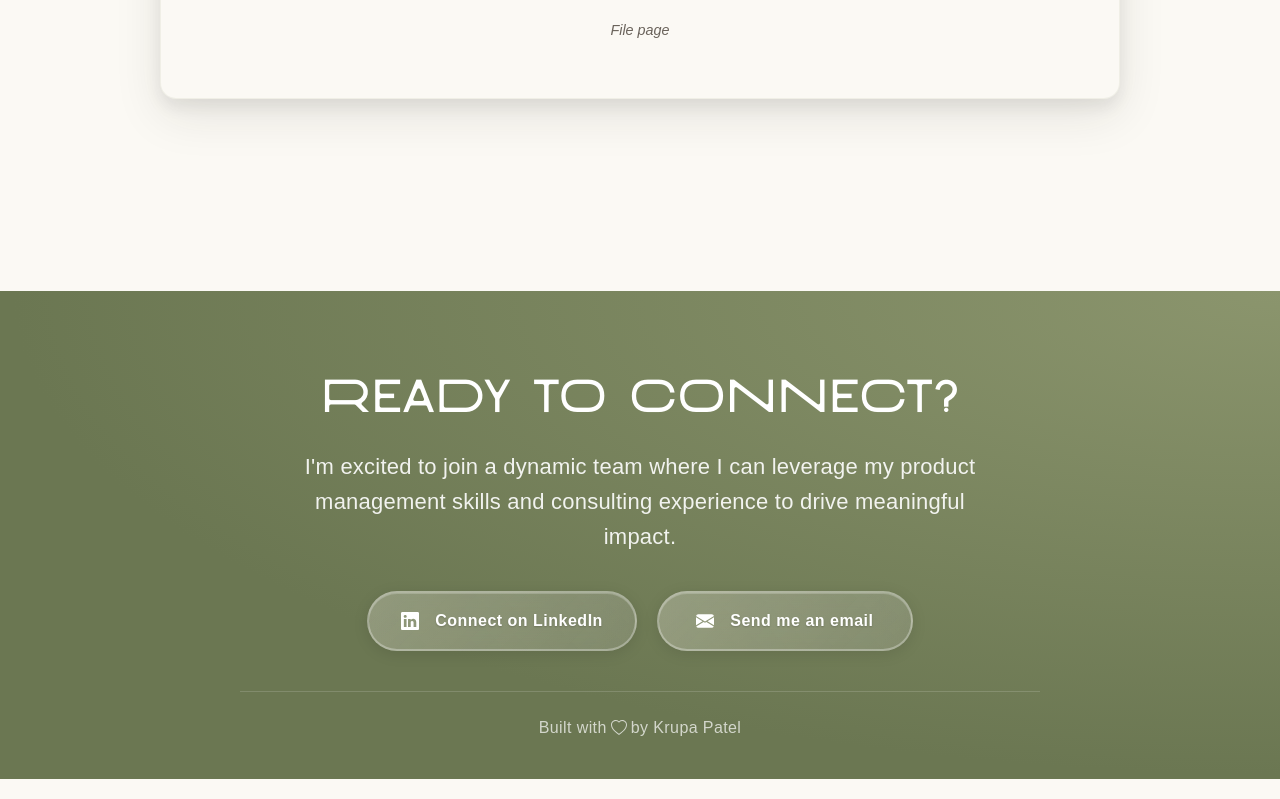
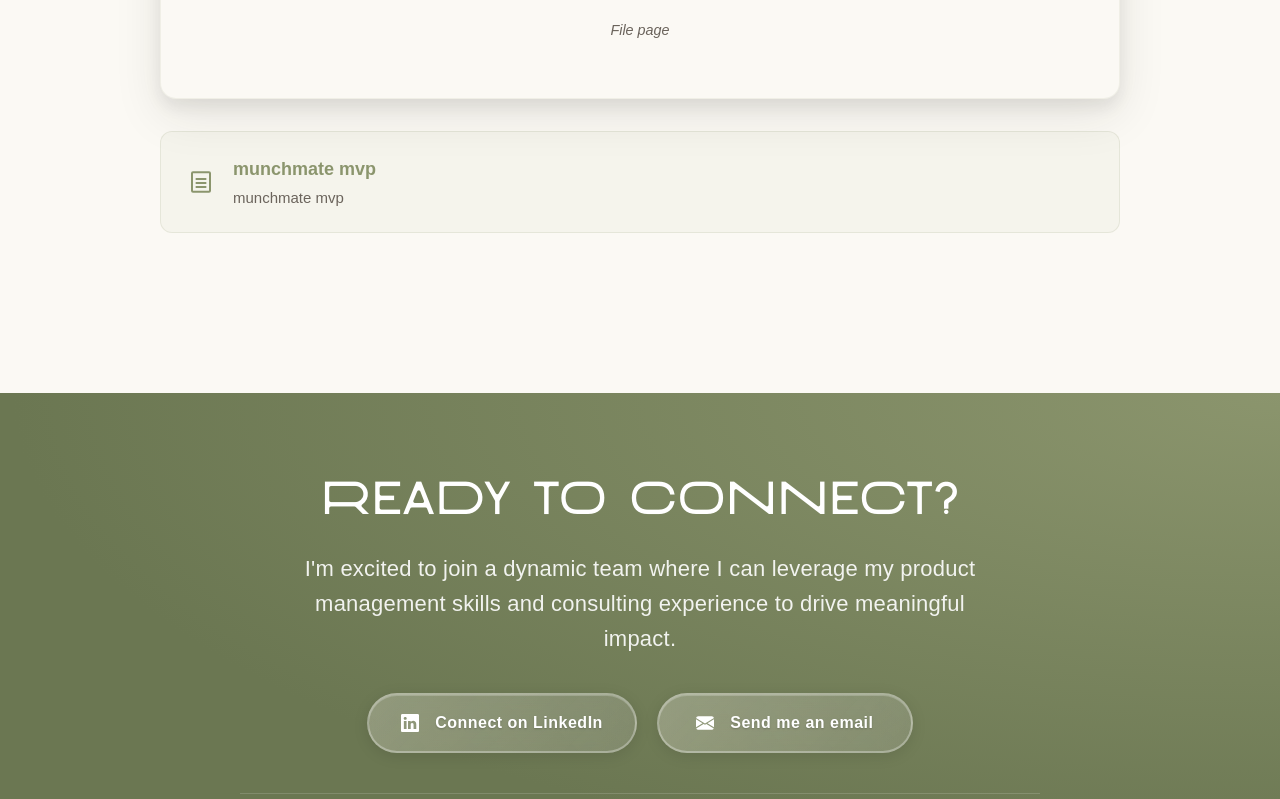
Before and after one commit to krupabpatel/krupa-portfolio, a Jekyll site: the page built from _projects/munchmate.md, in a window 1280 px wide and 900 px high, scrolled down 874 px, cut to the strip 101-900 px from the top of the window. Built offline with Jekyll 4.4.1, drawn with Linux system fonts in a browser that asks for light colours; some web fonts are replaced.

Commit message:
Update Projects "munchmate" [via-sveltia]

```diff
--- a/_projects/munchmate.md
+++ b/_projects/munchmate.md
@@ -11,6 +11,11 @@ media:
   - type: embed
     caption: File page
     figma_url: https://www.figma.com/design/vnuZl9Zu10jU9FVq84Ld9z/Delivery-App-for-IOS?node-id=0-1
-links: []
+links:
+  - title: munchmate mvp
+    description: munchmate mvp
+    icon_type: document
+    url: /assets/docs/munchmate_mvp.pdf
+    external: false
 ---
 dfgdfgfdg
```
Also changed, not shown: 1 other file.
